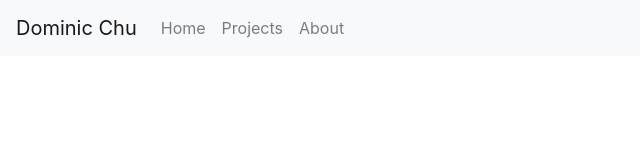
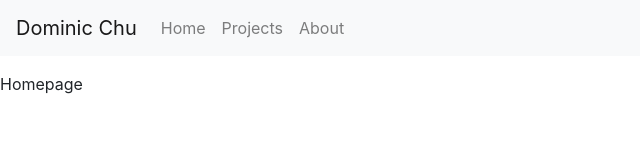
Before and after one commit to Domitalk/domitalk.github.io, a React (Create React App) app: page / in a window 1280 px wide. Shown: the top 160 px of the page, without its empty margins (0-640 px from the left). Built offline with nearby package versions, Linux system fonts and the light colour scheme.

Commit message:
trying to figure out routes

```diff
--- a/package.json
+++ b/package.json
@@ -10,6 +10,8 @@
     "react": "^16.13.0",
     "react-bootstrap": "^1.0.0-beta.17",
     "react-dom": "^16.13.0",
+    "react-router": "^5.1.2",
+    "react-router-bootstrap": "^0.25.0",
     "react-router-dom": "^5.1.2",
     "react-scripts": "3.4.0",
     "semantic-ui-react": "^0.88.2"
--- a/src/App.js
+++ b/src/App.js
@@ -3,16 +3,11 @@ import './App.css';
 import Navi from "./Components/Navi"
 import HomePage from './Components/HomePage'
 import ProjectsContainer from './Containers/ProjectsContainer.js'
-// use this syntax.
-import Button from 'react-bootstrap/Button';
 import {
   Switch,
   Route,
   BrowserRouter as Router
 } from 'react-router-dom'
-
-
-
 
 function App() {
   return (
@@ -21,6 +16,9 @@ function App() {
       <Router>
         <Switch>
           <Route exact path="/home">
+            <HomePage/>
+          </Route>
+          <Route exact path="/">
             <HomePage/>
           </Route>
           <Route exact path="/projects">
--- a/src/Components/HomePage.js
+++ b/src/Components/HomePage.js
@@ -4,6 +4,9 @@ function HomePage(props) {
 
     return (
         <div>
+            <br></br>
+            <br></br>
+            <br></br>
             Homepage
         </div>
     )
--- a/src/Components/Navi.js
+++ b/src/Components/Navi.js
@@ -1,8 +1,6 @@
 import React from 'react'
 import Navbar from 'react-bootstrap/Navbar'
 import Nav from 'react-bootstrap/Nav'
-// import Button from 'react-bootstrap/Button';
-
 
 function Navi(props) {
 
--- a/src/Containers/ProjectsContainer.js
+++ b/src/Containers/ProjectsContainer.js
@@ -4,6 +4,9 @@ function ProjectsContainer(props) {
 
     return (
         <div>
+            <br></br>
+            <br></br>
+            <br></br>
             ProjectsContainer
         </div>
     )
```
Also changed, not shown: 1 other file (tests, documents, lock files or other folders).
